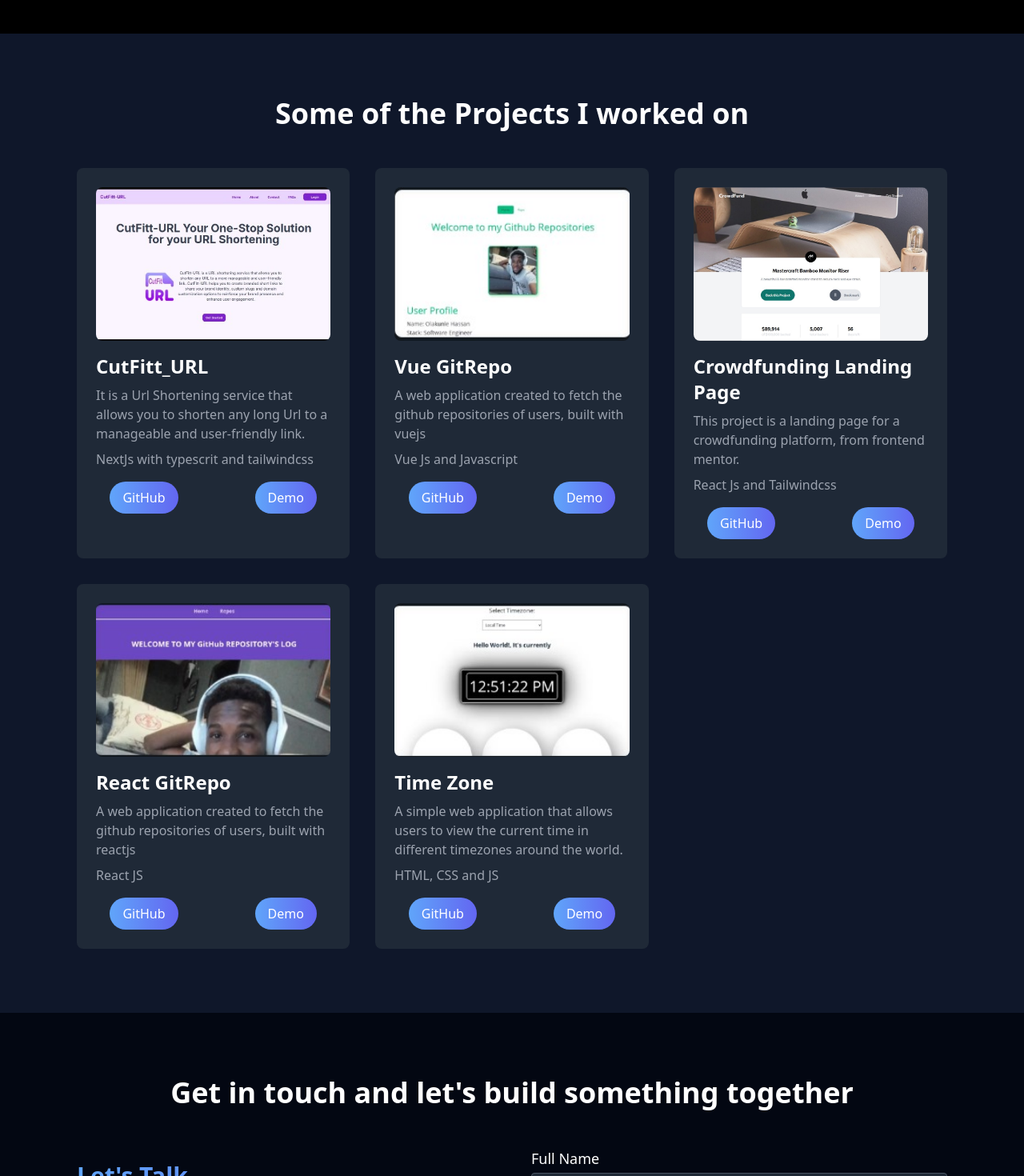
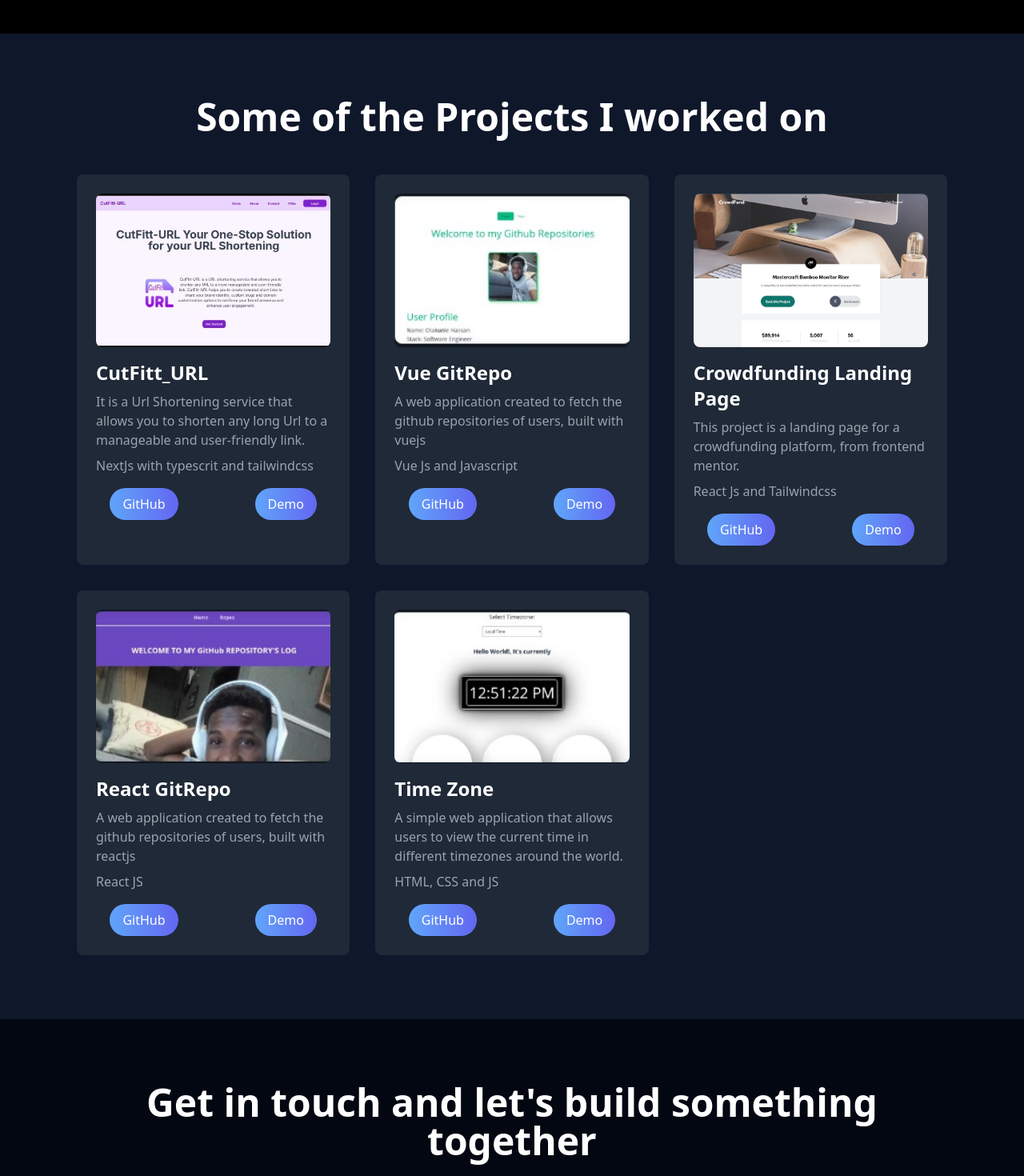
Before and after one commit to kaylezy/Olakunle_Hassan-Portfolio, a React (Vite) app: page / in a window 1280 px wide. Shown: the part 1300-2770 px from the top of the page at 80% size. Built offline with nearby package versions, Linux system fonts and the light colour scheme.

Commit message:
fix: some bugs

```diff
--- a/src/components/Contact/Contact.jsx
+++ b/src/components/Contact/Contact.jsx
@@ -26,7 +26,7 @@ const Contact = () => {
   return (
     <div className="bg-gray-950 text-white py-20" id="contact">
       <div className="container mx-auto px-8 md:px-16 lg:px-24">
-        <h2 className="text-4xl font-bold text-center mb-12">Get in touch and let&apos;s build something together</h2>
+        <h2 className="text-3xl md:text-5xl font-bold text-center mb-12">Get in touch and let&apos;s build something together</h2>
         <div className="flex flex-col md:flex-row items-center md:space-x-12">
           <div className="flex-1">
             <h3
--- a/src/components/Projects/Projects.jsx
+++ b/src/components/Projects/Projects.jsx
@@ -62,7 +62,7 @@ const Projects = () => {
   return (
     <div className="bg-slate-900 text-white py-20" id="projects">
       <div className="container mx-auto px-8 md:px-16 lg:px-24">
-        <h2 className="text-4xl font-bold text-center mb-12">Some of the Projects I worked on</h2>
+        <h2 className="text-3xl md:text-5xl font-bold text-center mb-12">Some of the Projects I worked on</h2>
         <div className="slider container grid grid-cols-1 md:grid-cols-2 lg:grid-cols-3 gap-8">
           {projects.map((project) => (
             <div
```
